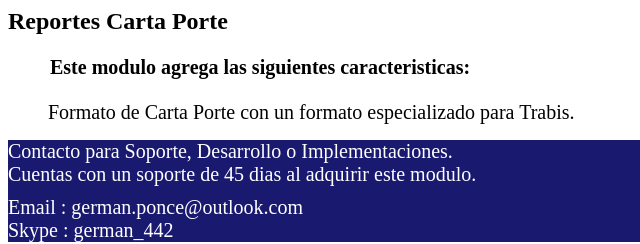
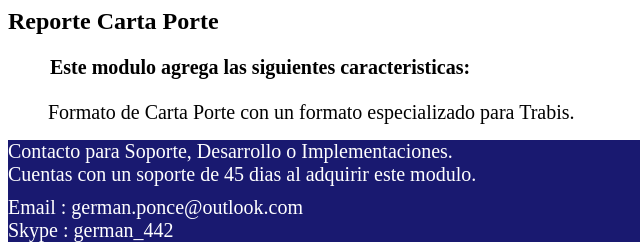
Before and after one commit to germanponce/carta_porte_report_trabis, a plain HTML site: page static/description/index.html in a window 1280 px wide. Shown: the full height of the page, 0-640 px from the left. Drawn offline with Linux system fonts and the light colour scheme.

Commit message:
Correccion Index.html

```diff
--- a/static/description/index.html
+++ b/static/description/index.html
@@ -1,7 +1,7 @@
 <section class="oe_container">
     <div class="oe_row oe_spaced">
         <div class="oe_span12">
-            <h2 class="oe_slogan">Reportes Carta Porte</h2>
+            <h2 class="oe_slogan">Reporte Carta Porte</h2>
         </div>
         <div class="oe_row oe_spaced">
             <h4><p style="margin-left: 42px;  font-size:20px;">
```
